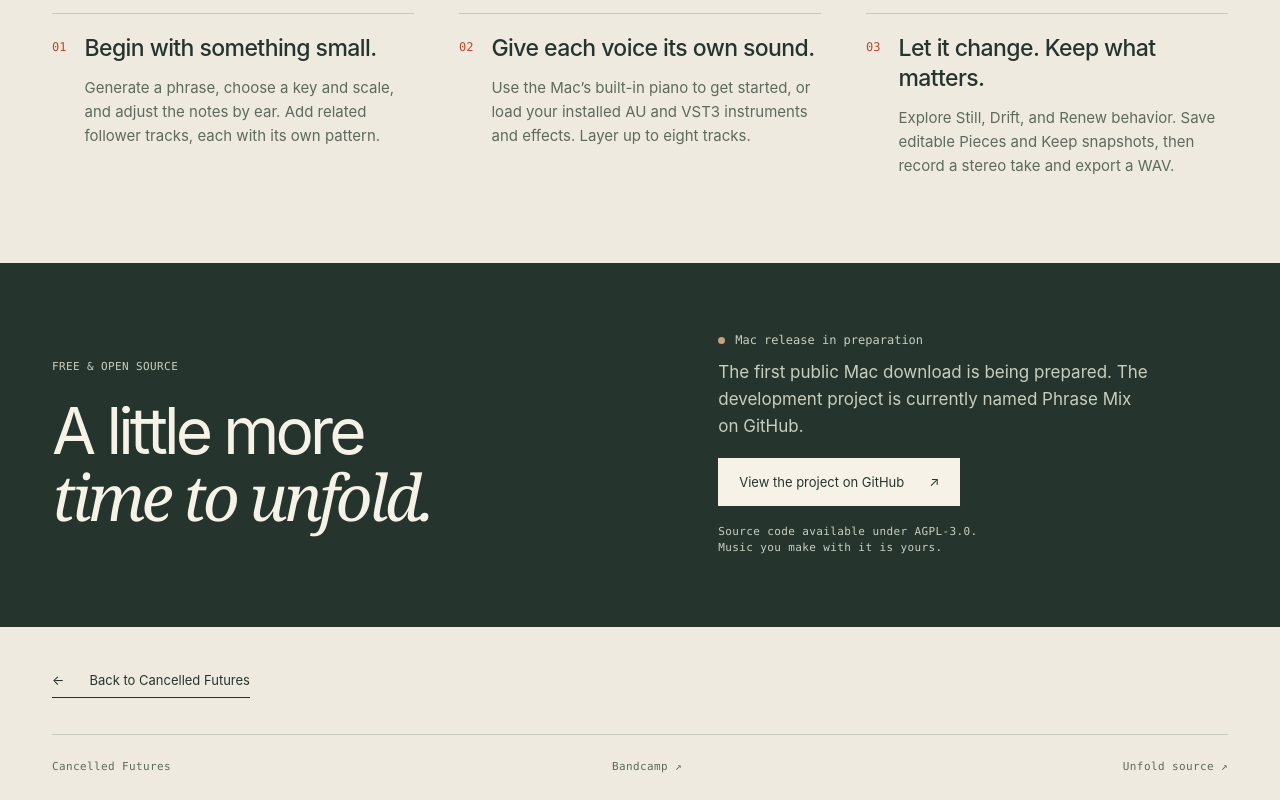
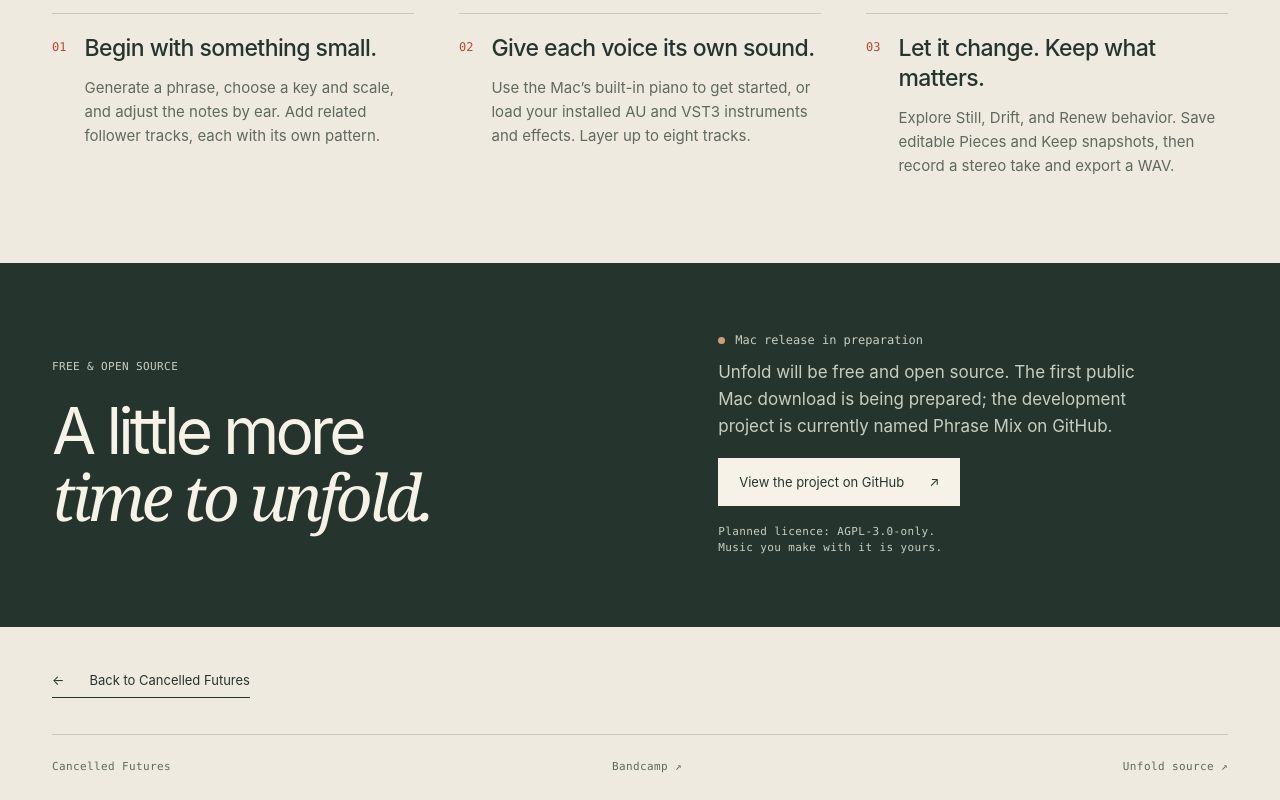
Before and after one commit to roger-link/cancelled-futures, a plain HTML site: page unfold/index.html in a window 1280 px wide. Shown: the part 1474-2274 px from the top of the page. Drawn offline with Linux system fonts and the light colour scheme.

Commit message:
Document the live domain and clarify the upcoming open-source release

```diff
--- a/unfold/index.html
+++ b/unfold/index.html
@@ -30,7 +30,7 @@
       <p class="visually-hidden" id="pattern-status" role="status" aria-live="polite"></p>
     </section>
     <section class="how-section wrap" aria-labelledby="how-title"><div class="section-label"><span>Inside Unfold</span><span>Made for exploration</span></div><h2 id="how-title">Less planning.<br><em>More listening.</em></h2><div class="feature-list"><article><span class="feature-number">01</span><div><h3>Begin with something small.</h3><p>Generate a phrase, choose a key and scale, and adjust the notes by ear. Add related follower tracks, each with its own pattern.</p></div></article><article><span class="feature-number">02</span><div><h3>Give each voice its own sound.</h3><p>Use the Mac’s built-in piano to get started, or load your installed AU and VST3 instruments and effects. Layer up to eight tracks.</p></div></article><article><span class="feature-number">03</span><div><h3>Let it change. Keep what matters.</h3><p>Explore Still, Drift, and Renew behavior. Save editable Pieces and Keep snapshots, then record a stereo take and export a WAV.</p></div></article></div></section>
-    <section id="release" class="release-section"><div class="wrap release-layout"><div><p class="eyebrow">Free & open source</p><h2>A little more<br><em>time to unfold.</em></h2></div><div><p class="release-status"><span class="status-dot" aria-hidden="true"></span> Mac release in preparation</p><p>The first public Mac download is being prepared. The development project is currently named Phrase Mix on GitHub.</p><a class="button light" href="https://github.com/roger-link/phrase-mix">View the project on GitHub <span aria-hidden="true">↗</span></a><p class="release-note">Source code available under AGPL-3.0.<br>Music you make with it is yours.</p></div></div></section>
+    <section id="release" class="release-section"><div class="wrap release-layout"><div><p class="eyebrow">Free & open source</p><h2>A little more<br><em>time to unfold.</em></h2></div><div><p class="release-status"><span class="status-dot" aria-hidden="true"></span> Mac release in preparation</p><p>Unfold will be free and open source. The first public Mac download is being prepared; the development project is currently named Phrase Mix on GitHub.</p><a class="button light" href="https://github.com/roger-link/phrase-mix">View the project on GitHub <span aria-hidden="true">↗</span></a><p class="release-note">Planned licence: AGPL-3.0-only.<br>Music you make with it is yours.</p></div></div></section>
     <div class="back-home wrap"><a class="text-link" href="../"><span aria-hidden="true">←</span> Back to Cancelled Futures</a></div>
   </main>
   <footer class="site-footer wrap"><a href="../">Cancelled Futures</a><a href="https://cancelledfutures.bandcamp.com/">Bandcamp <span aria-hidden="true">↗</span></a><a href="https://github.com/roger-link/phrase-mix">Unfold source <span aria-hidden="true">↗</span></a></footer>
```
Also changed, not shown: 1 other file.
